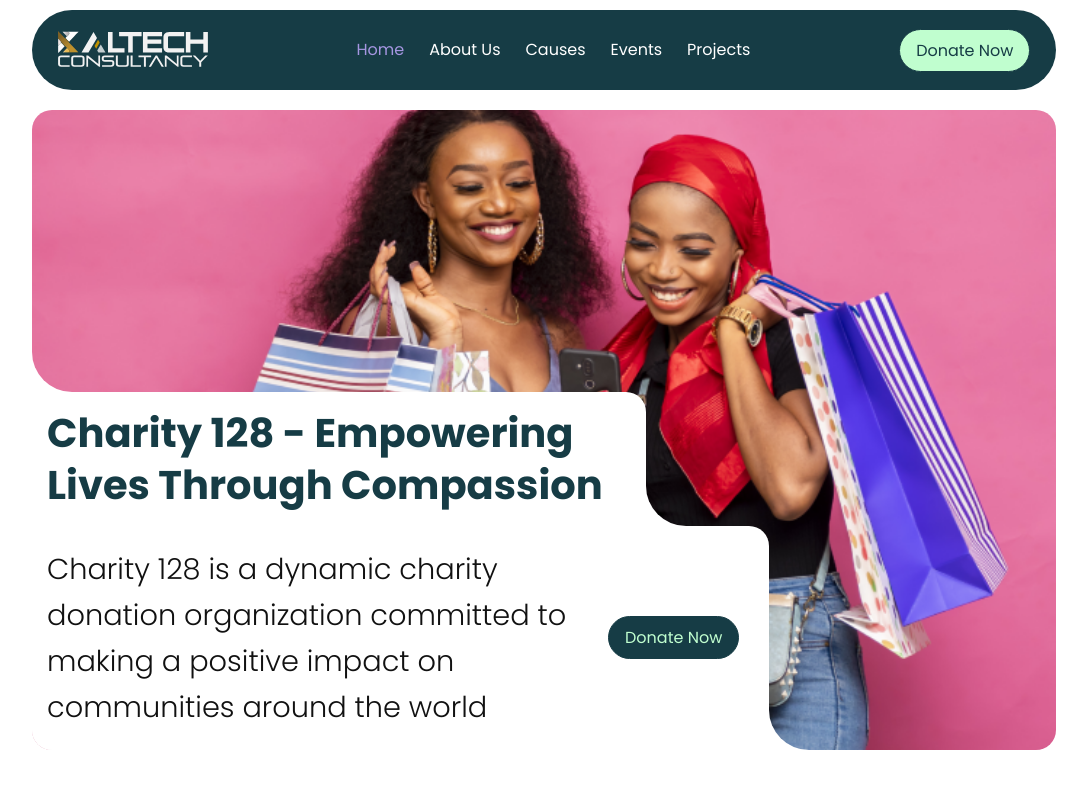
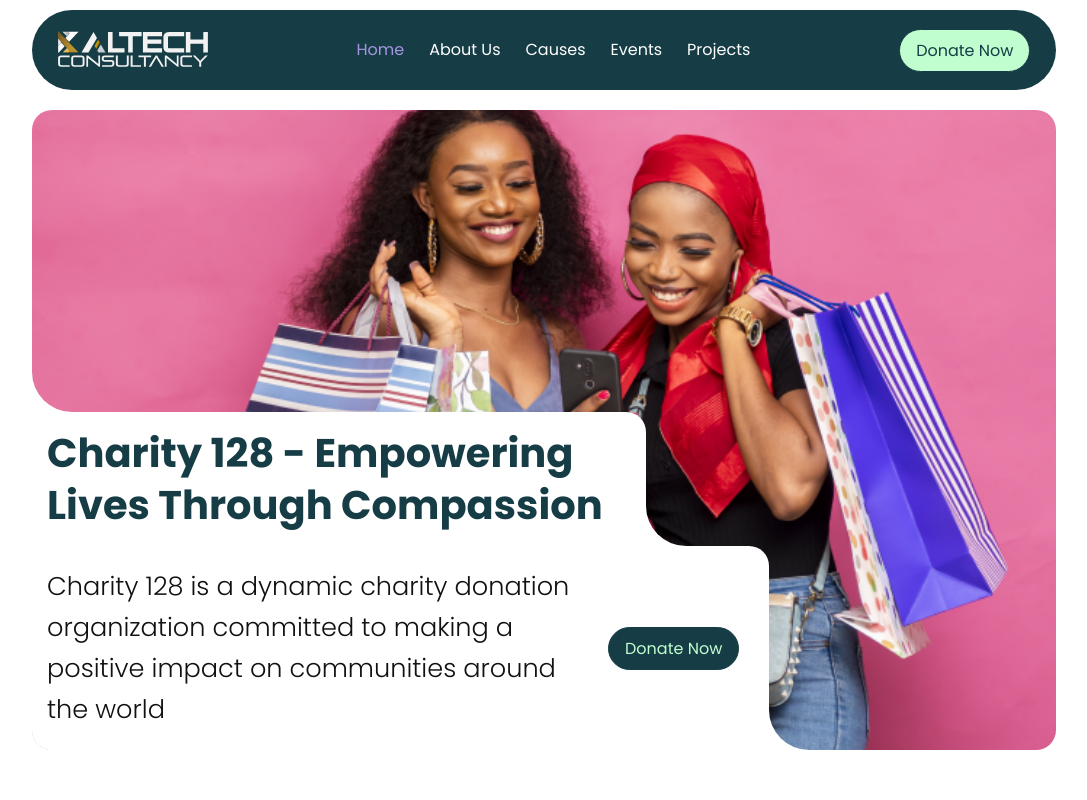
Before and after one commit to Johnson1123/kaltech-charity, a React (Create React App) app: page / in a window 1280 px wide. Shown: the top 800 px of the page, without its empty margins (96-1183 px from the left). Built offline with nearby package versions, Linux system fonts and the light colour scheme.

Commit message:
home page spacing

```diff
--- a/src/App.scss
+++ b/src/App.scss
@@ -9,3 +9,6 @@
 * {
   font-family: "Poppins", serif;
 }
+// body{
+//   font-size: 16px;
+// }
--- a/src/styles/sass/_helpers.scss
+++ b/src/styles/sass/_helpers.scss
@@ -129,7 +129,7 @@
 @mixin small__Text {
   font-weight: 400;
   line-height: 1.6;
-  font-size: clamp(10px, 0.3rem + 0.5vw, 70px);
+  font-size: clamp(10px, 1vw + 0.7rem, 3rem);
   // @media #{v.$tablet} {
   //   font-size: v.$fs-14;
   //   margin-bottom: 15px;
@@ -152,8 +152,7 @@
 @mixin paragrah__black {
   font-weight: 300;
   line-height: 1.6;
-  // font-size: clamp(10px, 0.2rem + 1vw, 26px);
-  font-size: clamp(10px, 1vw + 1rem, 3rem);
+  font-size: clamp(10px, 1vw + 0.8rem, 3rem);
   // @media #{v.$mobile} {
   //   font-size: v.$fs-18;
   // }
--- a/src/styles/sass/_home.scss
+++ b/src/styles/sass/_home.scss
@@ -137,7 +137,7 @@
             bottom: 0;
             width: 40px;
             height: 80px;
-            border-bottom-left-radius: 13px;
+            border-bottom-left-radius: 8px;
             box-shadow: 0 30px 0 0 #fff;
             // background-color: red;
           }
@@ -414,8 +414,11 @@
         background-color: #ffffff1a;
         padding: 20px;
         border-radius: 10px;
-        width: 48%;
+        width: 100%;
         transition: all 0.3s ease;
+        @media #{v.$mobile} {
+          width: 48%;
+        }
 
         @media #{v.$laptop}, #{v.$desktop}, #{v.$xLarge} {
           width: 100%;
@@ -548,10 +551,15 @@
       transition: all 0.3s ease;
       animation: fadeInUp 0.5s ease forwards;
       opacity: 0;
-      @media #{v.$mobile}, #{v.$small} {
+      @media #{v.$small} {
+        width: 95%;
+        padding: 15px;
+      }
+      @media #{v.$mobile} {
         width: 43%;
         padding: 15px;
       }
+
       @media #{v.$tablet} {
         width: 45%;
       }
@@ -863,7 +871,7 @@
       width: 45%;
 
       @media #{v.$mobile}, #{v.$small} {
-        width: 90%;
+        width: 95%;
         text-align: center;
       }
       @media #{v.$tablet} {
@@ -881,12 +889,12 @@
       gap: 20px;
     }
 
-    @media #{v.$mobile},#{v.$small} {
+    @media #{v.$mobile} {
       grid-template-columns: repeat(2, 1fr);
       gap: 20px;
     }
 
-    @media #{v.$mobile} {
+    @media #{v.$small} {
       grid-template-columns: 1fr;
       gap: 25px;
     }
@@ -1029,12 +1037,8 @@
         width: 70%;
       }
 
-      @media #{v.$mobile} {
-        width: 80%;
-      }
-
-      @media #{v.$mobile} {
-        width: 100%;
+      @media #{v.$mobile}, #{v.$small} {
+        width: 95%;
       }
     }
 
@@ -1209,6 +1213,7 @@
       }
       p {
         color: v.$whiteColor;
+        text-align: center;
       }
     }
 
```
